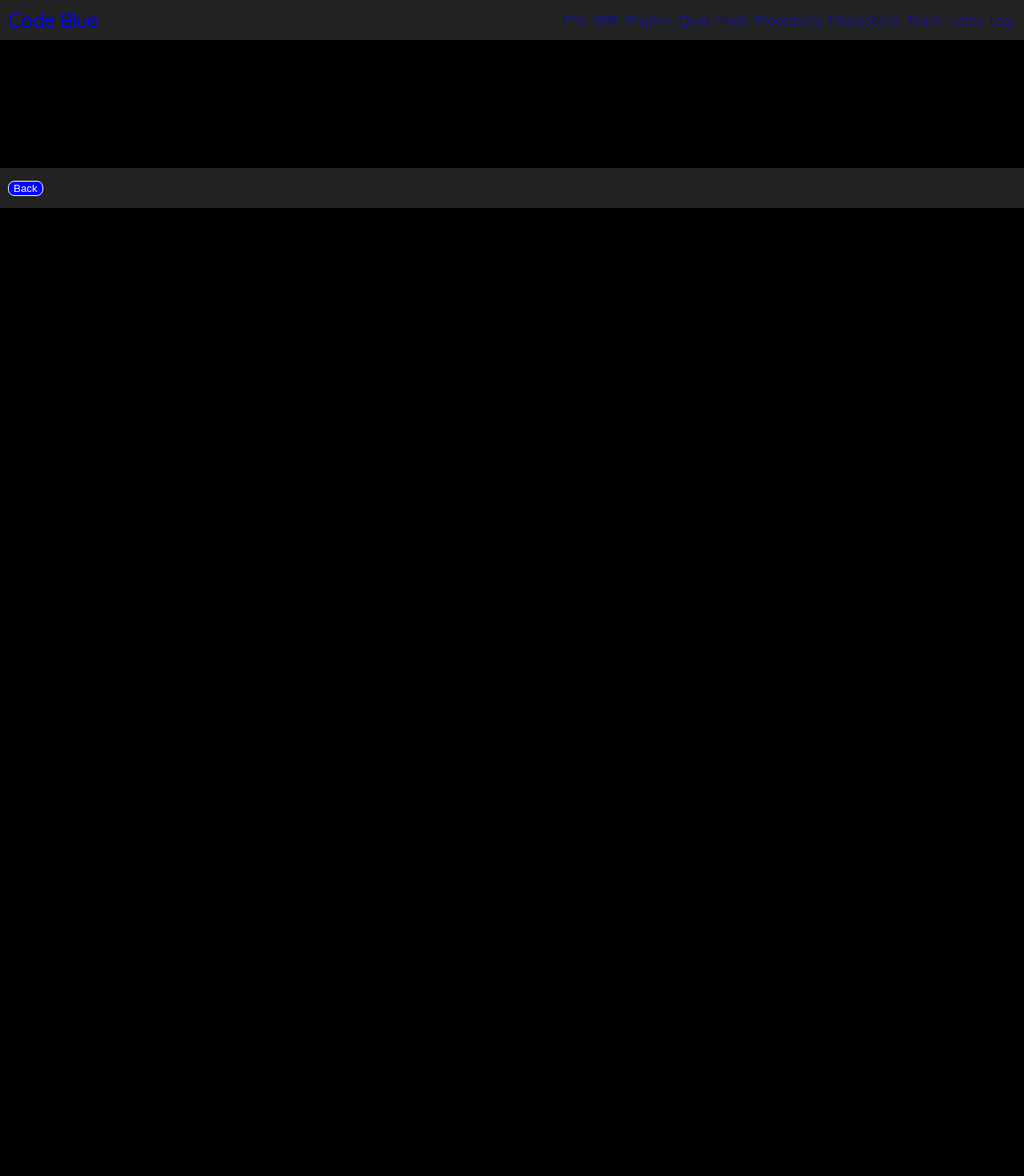
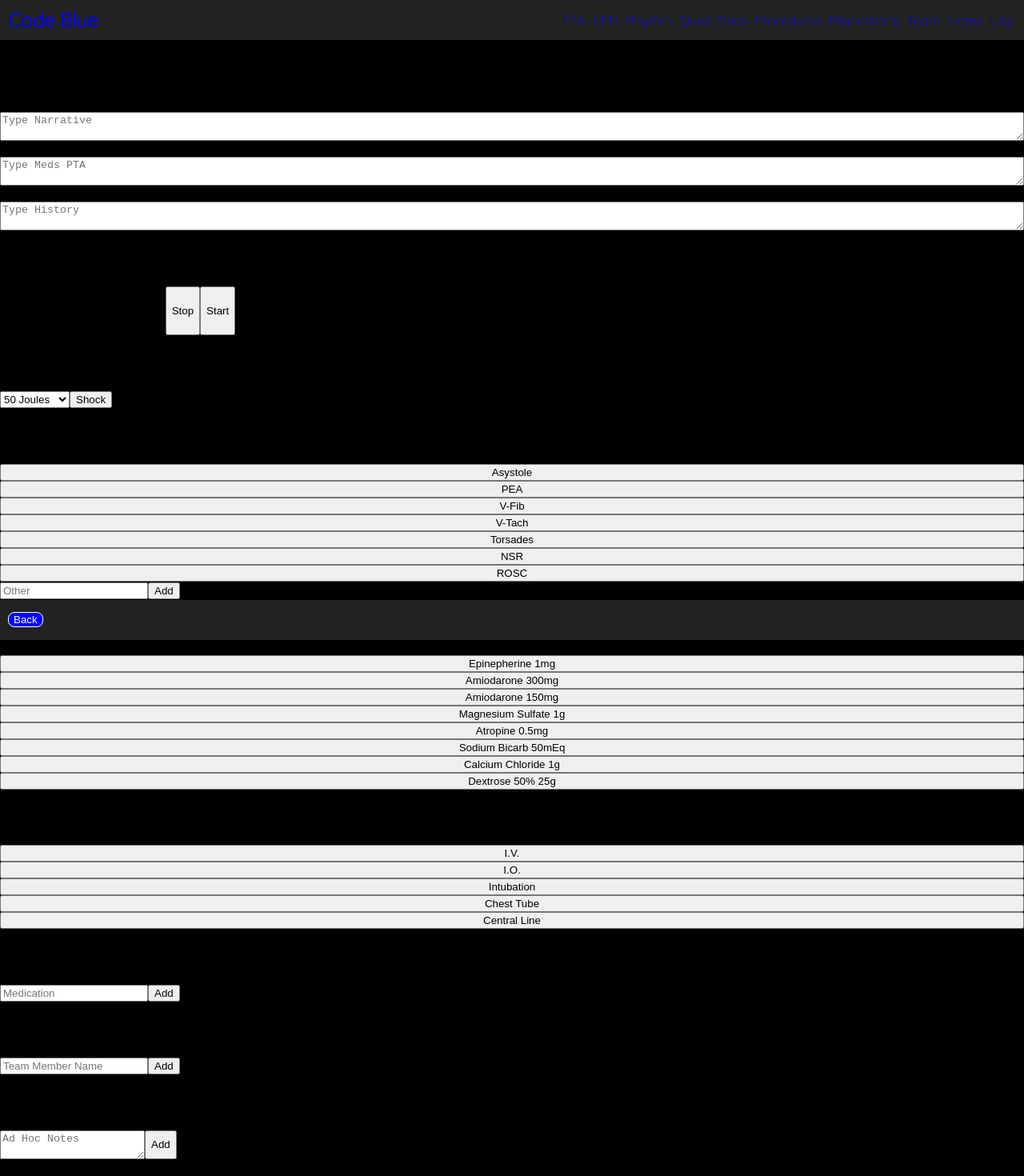
Before and after one commit to pyRN/rapid-resp, a React (Create React App) app: page /codeBlue in a window 1280 px wide. Shown: the top 1470 px of the page at 80% size. Before the commit the page ends 800 px from the top, so only its background shows below. Built offline with nearby package versions, Linux system fonts and the light colour scheme.

Commit message:
Basic framework coded for all cards, not functional at this time

```diff
--- a/src/components/CodeBlueContainer/CPR.jsx
+++ b/src/components/CodeBlueContainer/CPR.jsx
@@ -1,5 +1,27 @@
+import { useEffect, useState } from "react";
+import { useDispatch } from "react-redux";
+
 const CPR = () => {
-  return <div>CPR Container</div>;
+  const fnDispatch = useDispatch();
+  const fnOnClick = (event) => {
+    event.preventDefault();
+  };
+  return (
+    <div className="column center card">
+      <div className="card-header">
+        <h2>CPR</h2>
+      </div>
+      <div className="card-content center row">
+        <h3 className="">Current CPR Time: 00:00</h3>
+        <button className="" name="stopCpr" onClick={fnOnClick}>
+          Stop
+        </button>
+        <button className="" name="startCpr" onClick={fnOnClick}>
+          Start
+        </button>
+      </div>
+    </div>
+  );
 };
 
 export default CPR;
--- a/src/components/CodeBlueContainer/CodeBlueContainer.jsx
+++ b/src/components/CodeBlueContainer/CodeBlueContainer.jsx
@@ -1,5 +1,6 @@
 //Components
 import CPR from "./CPR";
+import Defibrillate from "./Defibrillate";
 import Footer from "../Global/Footer";
 import Medications from "./Medications";
 import NavBar from "../Global/NavBar";
@@ -58,14 +59,18 @@ const CodeBlueContainer = () => {
   return (
     <main className="main-code-blue-container">
       <NavBar oElements={oCodeBlueNavElements} />
+      <div className="container center">
         <PTA />
         <CPR />
+        <Defibrillate />
         <Rhythm />
         <QuickMeds />
         <Procedures />
         <Medications />
         <Team />
         <Notes />
+      </div>
+
       <Footer />
     </main>
   );
--- /dev/null
+++ b/src/components/CodeBlueContainer/Defibrillate.jsx
@@ -0,0 +1,31 @@
+import React from "react";
+import { useDispatch } from "react-redux";
+
+function Defibrillate() {
+  const fnDispatch = useDispatch();
+  const fnOnClick = (event) => {
+    event.preventDefault();
+  };
+
+  return (
+    <div className="column center card">
+      <div className="card-header">
+        <h2>Defibrillate</h2>
+      </div>
+      <div className="card-content center row">
+        <select className="" id="joulesSelect">
+          <option value="50 Joules">50 Joules</option>
+          <option value="100 Joules">100 Joules</option>
+          <option value="200 Joules">200 Joules</option>
+          <option value="300 Joules">300 Joules</option>
+          <option value="360 Joules">360 Joules</option>
+        </select>
+        <button className="" name="shock" onClick={fnOnClick}>
+          Shock
+        </button>
+      </div>
+    </div>
+  );
+}
+
+export default Defibrillate;
--- a/src/components/CodeBlueContainer/Medications.jsx
+++ b/src/components/CodeBlueContainer/Medications.jsx
@@ -1,5 +1,24 @@
+import { useEffect, useState } from "react";
+import { useDispatch } from "react-redux";
+
 const Medications = () => {
-  return <div>Medications Container</div>;
+  const fnDispatch = useDispatch();
+  const fnOnClick = (event) => {
+    event.preventDefault();
+  };
+  return (
+    <div className="column center card">
+      <div className="card-header">
+        <h2>Medications</h2>
+      </div>
+      <div className="card-content center row">
+        <input placeholder="Medication" />
+        <button className="" name="addMedication" onClick={fnOnClick}>
+          Add
+        </button>
+      </div>
+    </div>
+  );
 };
 
 export default Medications;
--- a/src/components/CodeBlueContainer/Notes.jsx
+++ b/src/components/CodeBlueContainer/Notes.jsx
@@ -1,5 +1,24 @@
+import React from "react";
+import { useDispatch } from "react-redux";
+
 const Notes = () => {
-  return <div>Notes Container</div>;
+  const fnDispatch = useDispatch();
+  const fnOnClick = (event) => {
+    event.preventDefault();
+  };
+  return (
+    <div className="column center card">
+      <div className="card-header">
+        <h2>Notes</h2>
+      </div>
+      <div className="card-content center row">
+        <textarea className="" id="noteTextArea" placeholder="Ad Hoc Notes" />
+        <button className="" name="Note" onClick={fnOnClick}>
+          Add
+        </button>
+      </div>
+    </div>
+  );
 };
 
 export default Notes;
--- a/src/components/CodeBlueContainer/PTA.jsx
+++ b/src/components/CodeBlueContainer/PTA.jsx
@@ -1,5 +1,61 @@
+import { useRef } from "react";
+import { useDispatch } from "react-redux";
+import { fnSetPtaLog } from "../../features/LogSlices/logSlice";
+
+// seSelector((state) => state.ptaReducer.sPtaMeds);
 const PTA = () => {
-  return <div>PTA Container</div>;
+  console.log("Render PTA Container");
+  const fnDispatch = useDispatch();
+  const oNarrativeInput = useRef(null);
+  const oHistoryInput = useRef(null);
+  const oPtaMedsInput = useRef(null);
+
+  const fnOnChange = (event) => {
+    event.preventDefault();
+    fnDispatch(
+      fnSetPtaLog([
+        oNarrativeInput.current.value,
+        oPtaMedsInput.current.value,
+        oHistoryInput.current.value,
+      ])
+    );
+  };
+
+  return (
+    <div className="column center card">
+      <div className="card-header">
+        <h2>Prior To Arrival</h2>
+      </div>
+      <div className="card-content">
+        <div className="column">
+          <div className="column text-area">
+            <label>Narrative:</label>
+            <textarea
+              placeholder="Type Narrative"
+              onChange={fnOnChange}
+              ref={oNarrativeInput}
+            ></textarea>
+          </div>
+          <div className="column text-area">
+            <label>Meds PTA:</label>
+            <textarea
+              placeholder="Type Meds PTA"
+              onChange={fnOnChange}
+              ref={oPtaMedsInput}
+            ></textarea>
+          </div>
+          <div className="column text-area">
+            <label>History:</label>
+            <textarea
+              placeholder="Type History"
+              onChange={fnOnChange}
+              ref={oHistoryInput}
+            ></textarea>
+          </div>
+        </div>
+      </div>
+    </div>
+  );
 };
 
 export default PTA;
--- a/src/components/CodeBlueContainer/Procedures.jsx
+++ b/src/components/CodeBlueContainer/Procedures.jsx
@@ -1,5 +1,61 @@
+import { useEffect, useState } from "react";
+import { useDispatch } from "react-redux";
+
 const Procedures = () => {
-  return <div>Procedures Container</div>;
+  return (
+    <div className="column center card">
+      <div className="card-header">
+        <h2>Procedures</h2>
+      </div>
+      <div className="card-content center column">
+        <button
+          className=""
+          name="I.V."
+          key="I.V."
+          data-toggle="modal"
+          data-target="#ivModal"
+        >
+          I.V.
+        </button>
+        <button
+          className=""
+          name="I.O."
+          key="I.O."
+          data-toggle="modal"
+          data-target="#ioModal"
+        >
+          I.O.
+        </button>
+        <button
+          className=""
+          name="Intubation"
+          key="Intubation"
+          data-toggle="modal"
+          data-target="#intubateModal"
+        >
+          Intubation
+        </button>
+        <button
+          className=""
+          name="Chest Tube"
+          key="Chest Tube"
+          data-toggle="modal"
+          data-target="#chestTubeModal"
+        >
+          Chest Tube
+        </button>
+        <button
+          className="b"
+          name="Central Line"
+          key="Central Line"
+          data-toggle="modal"
+          data-target="#centralLineModal"
+        >
+          Central Line
+        </button>
+      </div>
+    </div>
+  );
 };
 
 export default Procedures;
--- a/src/components/CodeBlueContainer/QuickMeds.jsx
+++ b/src/components/CodeBlueContainer/QuickMeds.jsx
@@ -1,5 +1,54 @@
+import { useEffect, useState } from "react";
+import { useDispatch } from "react-redux";
+
 const QuickMeds = () => {
-  return <div>QuickMeds Container</div>;
+  const fnDispatch = useDispatch();
+  const fnOnClick = (event) => {
+    event.preventDefault();
+  };
+  const [oMedCounter, fnSetMedCounter] = useState({
+    "Epinepherine 1mg": 0,
+    "Amiodarone 300mg": 0,
+    "Amiodarone 150mg": 0,
+    "Magnesium Sulfate 1g": 0,
+    "Atropine 0.5mg": 0,
+    "Sodium Bicarb 50mEq": 0,
+    "Calcium Chloride 1g": 0,
+    "Dextrose 50% 25g": 0,
+  });
+
+  const aQuickMedicationNames = [
+    "Epinepherine 1mg",
+    "Amiodarone 300mg",
+    "Amiodarone 150mg",
+    "Magnesium Sulfate 1g",
+    "Atropine 0.5mg",
+    "Sodium Bicarb 50mEq",
+    "Calcium Chloride 1g",
+    "Dextrose 50% 25g",
+  ];
+
+  return (
+    <div className="column center card">
+      <div className="card-header">
+        <h2>Quick Meds</h2>
+      </div>
+      <div className="card-content center column">
+        {aQuickMedicationNames.map((sMedicationName) => {
+          return (
+            <button
+              className=""
+              name={sMedicationName}
+              onClick={fnOnClick}
+              key={sMedicationName}
+            >
+              {sMedicationName}
+            </button>
+          );
+        })}
+      </div>
+    </div>
+  );
 };
 
 export default QuickMeds;
--- a/src/components/CodeBlueContainer/Rhythm.jsx
+++ b/src/components/CodeBlueContainer/Rhythm.jsx
@@ -1,5 +1,49 @@
+import React from "react";
+import { useDispatch } from "react-redux";
+
 const Rhythm = () => {
-  return <div>Rhythm Container</div>;
+  const fnDispatch = useDispatch();
+  const fnOnClick = (event) => {
+    event.preventDefault();
+  };
+
+  const aRhythms = [
+    "Asystole",
+    "PEA",
+    "V-Fib",
+    "V-Tach",
+    "Torsades",
+    "NSR",
+    "ROSC",
+  ];
+
+  return (
+    <div className="column center card">
+      <div className="card-header">
+        <h2>Rhythm</h2>
+      </div>
+      <div className="card-content center column">
+        {aRhythms.map((sRhythm) => {
+          return (
+            <button
+              className=""
+              name={sRhythm}
+              onClick={fnOnClick}
+              key={sRhythm}
+            >
+              {sRhythm}
+            </button>
+          );
+        })}
+        <div>
+          <input placeholder="Other" />
+          <button className="" name="Other" onClick={fnOnClick}>
+            Add
+          </button>
+        </div>
+      </div>
+    </div>
+  );
 };
 
 export default Rhythm;
--- a/src/components/CodeBlueContainer/Team.jsx
+++ b/src/components/CodeBlueContainer/Team.jsx
@@ -1,5 +1,24 @@
+import { useEffect, useState } from "react";
+import { useDispatch } from "react-redux";
+
 const Team = () => {
-  return <div>Team Container</div>;
+  const fnDispatch = useDispatch();
+  const fnOnClick = (event) => {
+    event.preventDefault();
+  };
+  return (
+    <div className="column center card">
+      <div className="card-header">
+        <h2>Team Members</h2>
+      </div>
+      <div className="card-content center row">
+        <input placeholder="Team Member Name" />
+        <button className="" name="addTeamMember" onClick={fnOnClick}>
+          Add
+        </button>
+      </div>
+    </div>
+  );
 };
 
 export default Team;
```
Lines whose indentation alone changed are shown as unchanged.
